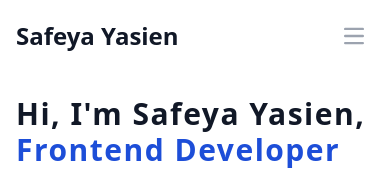
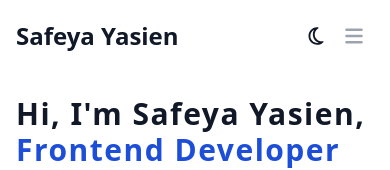
Before and after one commit to Safeya-Yasien/portfolio, a Next.js app: page / in a window 390 px wide. Shown: the top 170 px of the page. Built offline with nearby package versions, Linux system fonts and the light colour scheme.

Commit message:
add theme switcher in small screens

```diff
--- a/src/app/components/common/Navbar.tsx
+++ b/src/app/components/common/Navbar.tsx
@@ -9,6 +9,7 @@ import { navLinks } from "@/app/constants/navLinks";
 import ThemeSwitcher from "../theme/ThemeSwitcher";
 import { FontAwesomeIcon } from "@fortawesome/react-fontawesome";
 import { faGithub, faLinkedinIn } from "@fortawesome/free-brands-svg-icons";
+import { faBars } from "@fortawesome/free-solid-svg-icons";
 
 const Navbar = () => {
   const [isOpen, setIsOpen] = useState(false);
@@ -28,6 +29,10 @@ const Navbar = () => {
             Safeya Yasien
           </span>
         </Link>
+
+        {/* menu bar */}
+        <div className="flex items-center gap-2 md:hidden">
+  <ThemeSwitcher />
         <button
           data-collapse-toggle="navbar-default"
           type="button"
@@ -37,22 +42,11 @@ const Navbar = () => {
           onClick={toggleMenu}
         >
           <span className="sr-only">Open main menu</span>
-          <svg
-            className="w-5 h-5"
-            aria-hidden="true"
-            xmlns="http://www.w3.org/2000/svg"
-            fill="none"
-            viewBox="0 0 17 14"
-          >
-            <path
-              stroke="currentColor"
-              strokeLinecap="round"
-              strokeLinejoin="round"
-              strokeWidth="2"
-              d="M1 1h15M1 7h15M1 13h15"
-            />
-          </svg>
+          <FontAwesomeIcon icon={faBars} className="w-5 h-5" />
         </button>
+
+        </div>
+
         <div
           className={`w-full md:block md:w-auto ${isOpen ? "" : "hidden"}`}
           id="navbar-default"
--- a/src/app/components/theme/ThemeSwitcher.tsx
+++ b/src/app/components/theme/ThemeSwitcher.tsx
@@ -1,11 +1,18 @@
 "  use client";
-import React from "react";
+import React, { useEffect, useState } from "react";
 import { useTheme } from "next-themes";
 import { FontAwesomeIcon } from "@fortawesome/react-fontawesome";
 import { faMoon, faSun } from "@fortawesome/free-regular-svg-icons";
 
 const ThemeSwitcher = () => {
   const { theme, setTheme } = useTheme();
+  const [mounted, setMounted] = useState(false);
+
+  useEffect(() => {
+    setMounted(true);
+  }, []);
+
+  if (!mounted) return null;
 
   const toggleTheme = () => {
     setTheme(theme === "dark" ? "light" : "dark");
```
